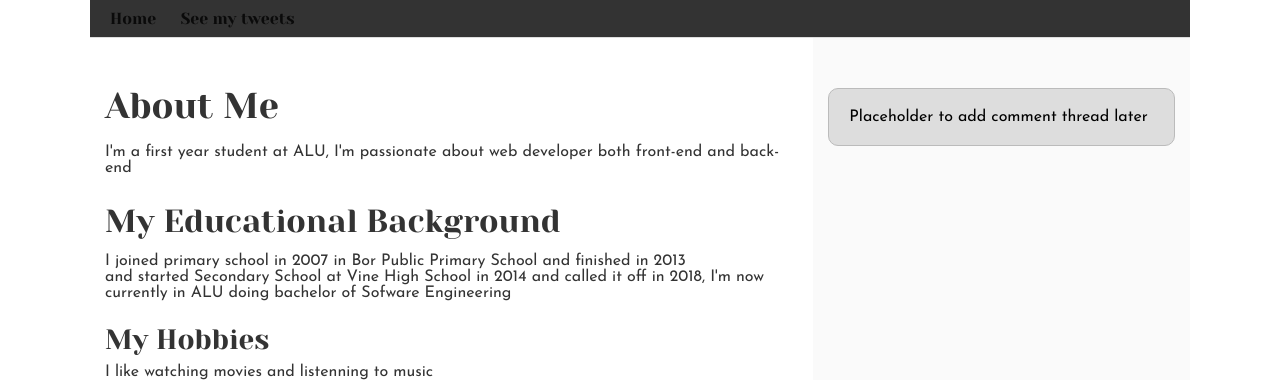
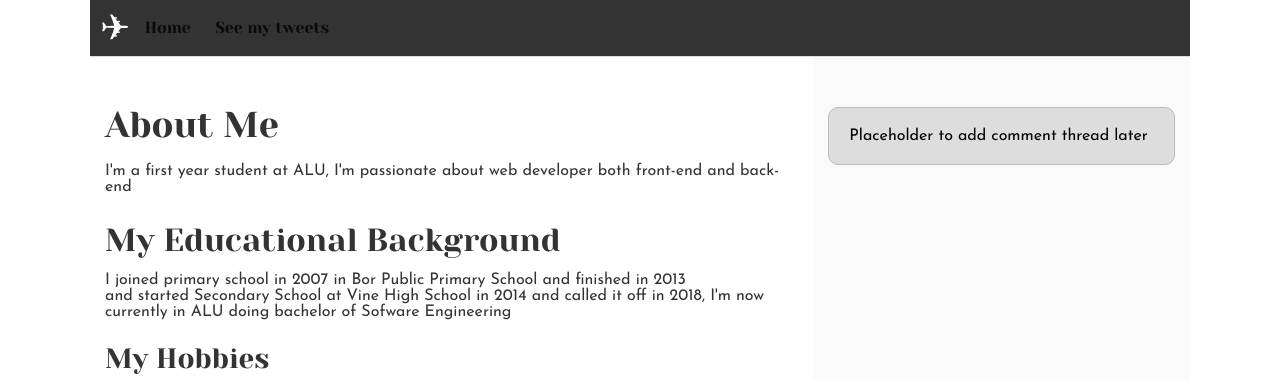
Before and after one commit to Geu-Pro2023/alu-web-development, a plain HTML site: page css_basic/index.html in a window 1280 px wide. Shown: the top 380 px of the page. Drawn offline with Linux system fonts and the light colour scheme.

Commit message:
index.html

```diff
--- a/css_basic/index.html
+++ b/css_basic/index.html
@@ -7,9 +7,10 @@
     <link href="base.css" rel="stylesheet">
     <link href="styles.css" rel="stylesheet">
 </head>
-<body>
+<body <body class="works_on_smartphone">
     <header>
         <ul>
+            <li class="logo">✈</li>
             <li><a href="index.html">Home</a></li>
             <li><a href="tweets.html">See my tweets</a></li>
         </ul>
```
